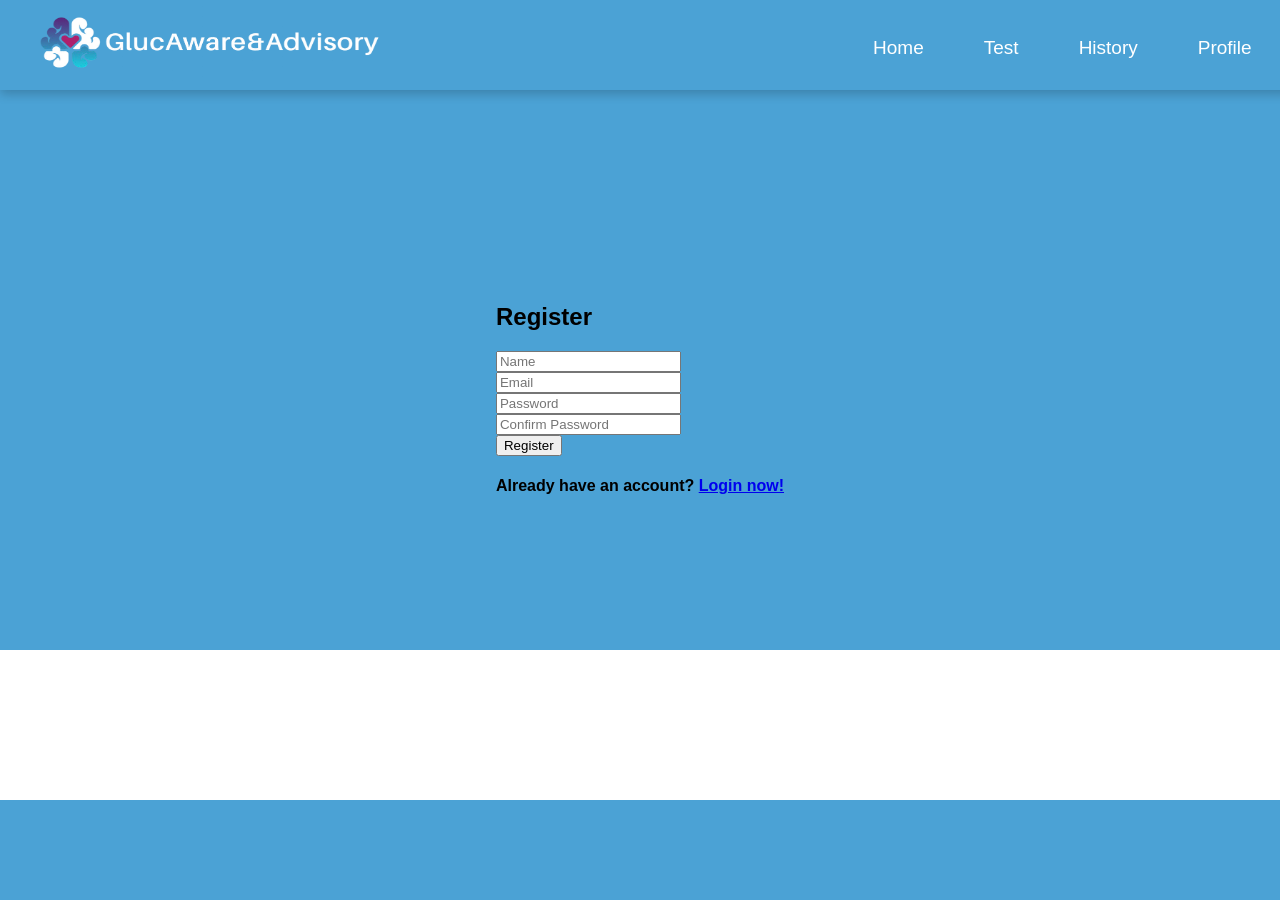
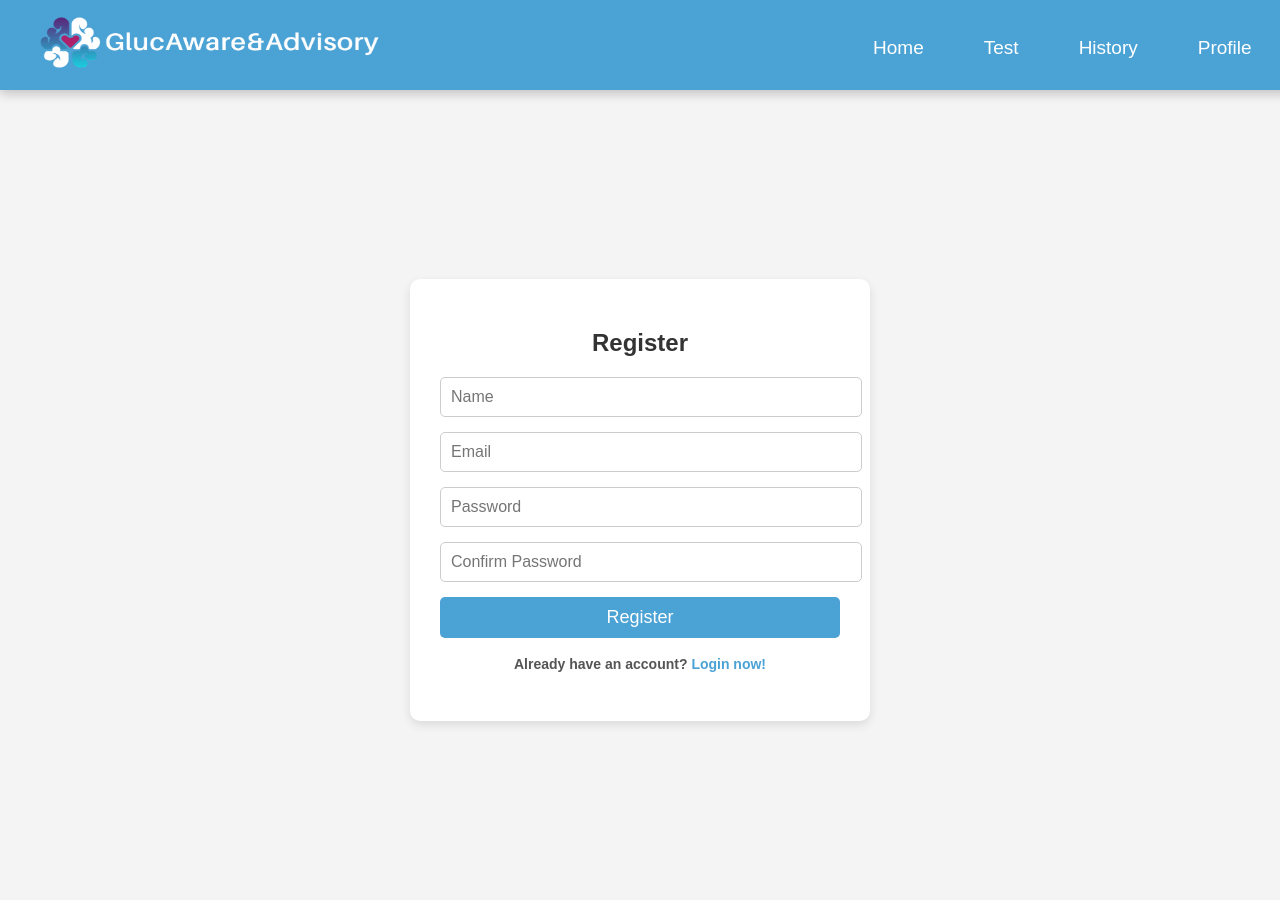
Before and after one commit to ImpactGLX323/UMAIHackathon-UNM, a Flask app: page /register in a window 1280 px wide. Before the commit the page ends 800 px from the top, so only its background shows below. Run offline with Flask 3, Linux system fonts and the light colour scheme.

Commit message:
for register and login

```diff
--- a/src/backend/app/static/styles.css
+++ b/src/backend/app/static/styles.css
@@ -340,3 +340,87 @@ body
         width: 80vw;
     }
 }
+
+/* Register Page */
+.form_container {
+    width: 400px;
+    background: white;
+    padding: 30px;
+    box-shadow: 0 4px 10px rgba(0, 0, 0, 0.1);
+    border-radius: 10px;
+    text-align: center;
+}
+
+.section_1 {
+    display: flex;
+    justify-content: center;
+    align-items: center;
+    min-height: 100vh;
+    background-color: #f4f4f4;
+    padding-top: 100px;
+}
+
+.form_container h2 {
+    margin-bottom: 20px;
+    font-size: 24px;
+    color: #333;
+}
+
+.input {
+    margin-bottom: 15px;
+}
+
+.input input {
+    width: 100%;
+    padding: 10px;
+    border: 1px solid #ccc;
+    border-radius: 5px;
+    font-size: 16px;
+}
+
+.submit input {
+    width: 100%;
+    padding: 10px;
+    background: rgb(75, 162, 213);
+    border: none;
+    border-radius: 5px;
+    color: white;
+    font-size: 18px;
+    cursor: pointer;
+    transition: background 0.3s ease-in-out;
+}
+
+.submit input:hover {
+    background: rgb(60, 140, 190);
+}
+
+.alt {
+    margin-top: 10px;
+}
+
+.alt h4 {
+    font-size: 14px;
+    color: #555;
+}
+
+.alt a {
+    color: rgb(75, 162, 213);
+    text-decoration: none;
+    font-weight: bold;
+}
+
+.alt a:hover {
+    text-decoration: underline;
+}
+
+/* Responsive Design */
+@media screen and (max-width: 600px) {
+    .form_container {
+        width: 90%;
+        padding: 20px;
+    }
+
+    .section_1 {
+        padding-top: 50px;
+    }
+}
```
